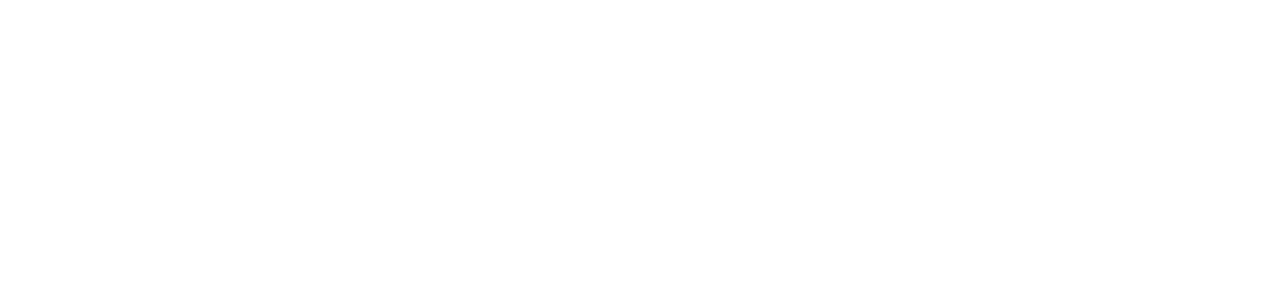
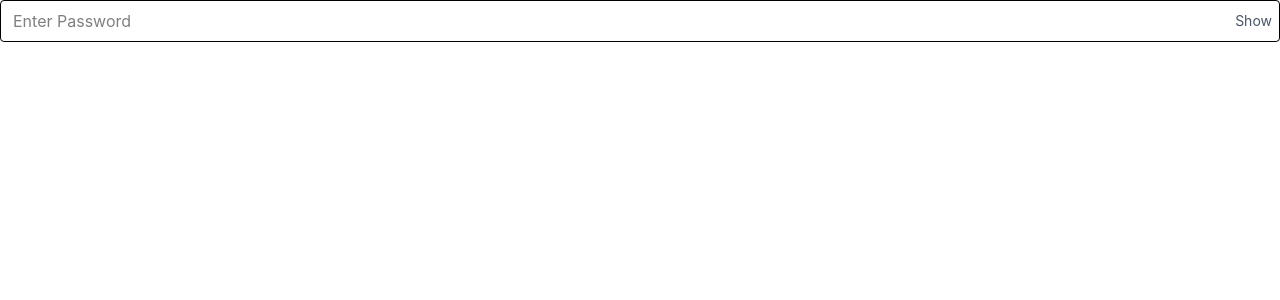
Before and after one commit to Prabigyakafle890/react-challenges, a React (Vite) app: page / in a window 1280 px wide. Shown: the top 300 px of the page. Built offline with nearby package versions, Linux system fonts and the light colour scheme.

Commit message:
feat(excercise 1): implement password input with stength evaluation

```diff
--- a/src/App.tsx
+++ b/src/App.tsx
@@ -1,5 +1,5 @@
 
-
+import PwInput from './components/pw_input'
 import './index.css'
 
 function App() {
@@ -7,7 +7,7 @@
 
   return (
     <>
-
+     <PwInput/>
     </>
   )
 }
--- /dev/null
+++ b/src/components/pw_input.tsx
@@ -0,0 +1,61 @@
+import { useState } from "react";
+
+export default function PwInput() {
+  const [showPassword, setShowPassword] = useState(false);
+  const [password, setPassword] = useState("");
+
+  const getPasswordStrength = (password: string) => {
+    let score = 0;
+
+    if (password.length >= 8) score++;
+    if (/[A-Z]/.test(password)) score++;
+    if (/[a-z]/.test(password)) score++;
+    if (/[0-9]/.test(password)) score++;
+    if (/[^A-Za-z0-9]/.test(password)) score++;
+
+    switch (score) {
+      case 0:
+      case 1:
+        return "weak";
+      case 2:
+        return "weak";
+      case 3:
+        return "medium";
+      case 4:
+        return "strong";
+      case 5:
+        return "very strong";
+      default:
+        return "weak";
+    }
+  };
+
+  const strength = getPasswordStrength(password);
+
+  return (
+    <div className="relative w-full">
+      <input
+        type={showPassword ? "text" : "password"}
+        value={password}
+        onChange={(e) => setPassword(e.target.value)}
+        placeholder="Enter Password"
+        className="w-full px-3 py-2 border rounded"
+      />
+
+      <button
+        type="button"
+        onClick={() => setShowPassword(!showPassword)}
+        className="absolute right-2 top-1/2 transform -translate-y-1/2 text-sm text-gray-600"
+      >
+        {showPassword ? "Hide" : "Show"}
+      </button>
+
+      {/* Password strength display */}
+      {password && (
+        <p className="mt-2 text-sm">
+          Strength: <span className="font-semibold">{strength}</span>
+        </p>
+      )}
+    </div>
+  );
+}
```
